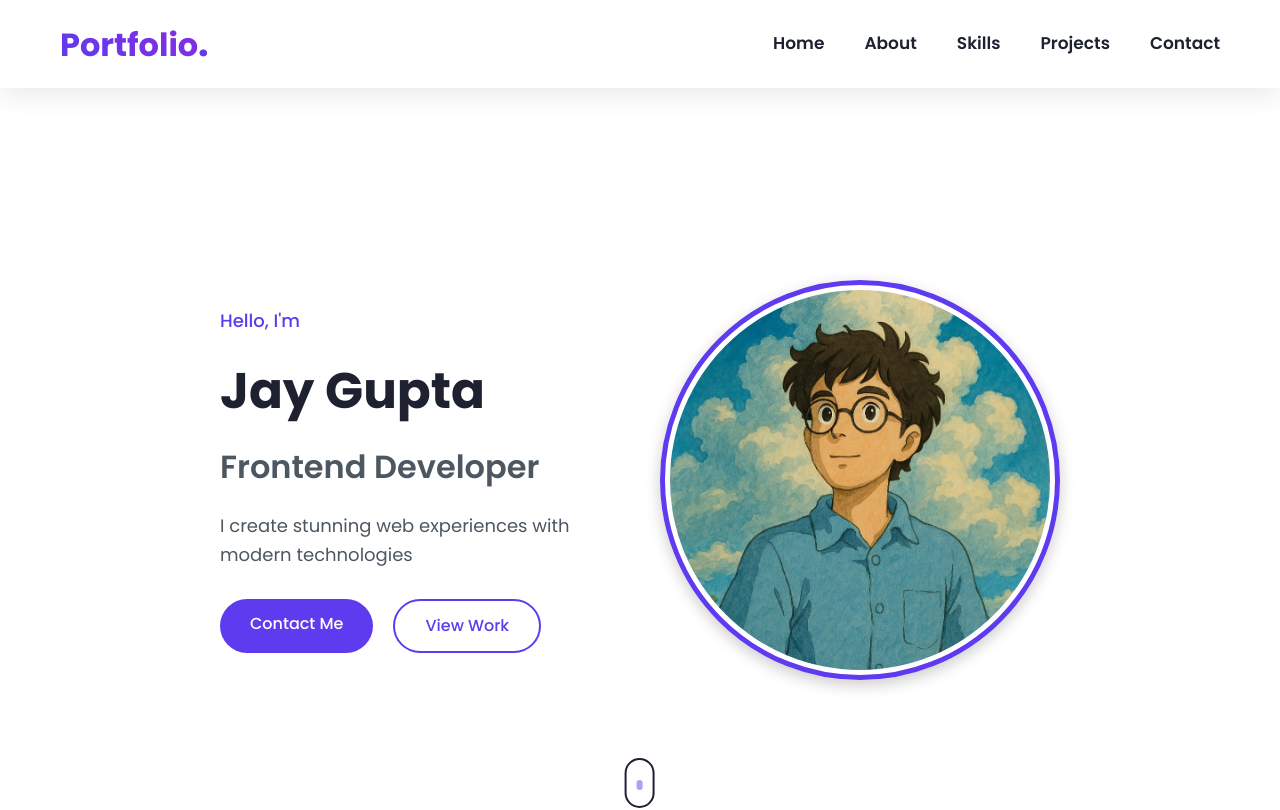
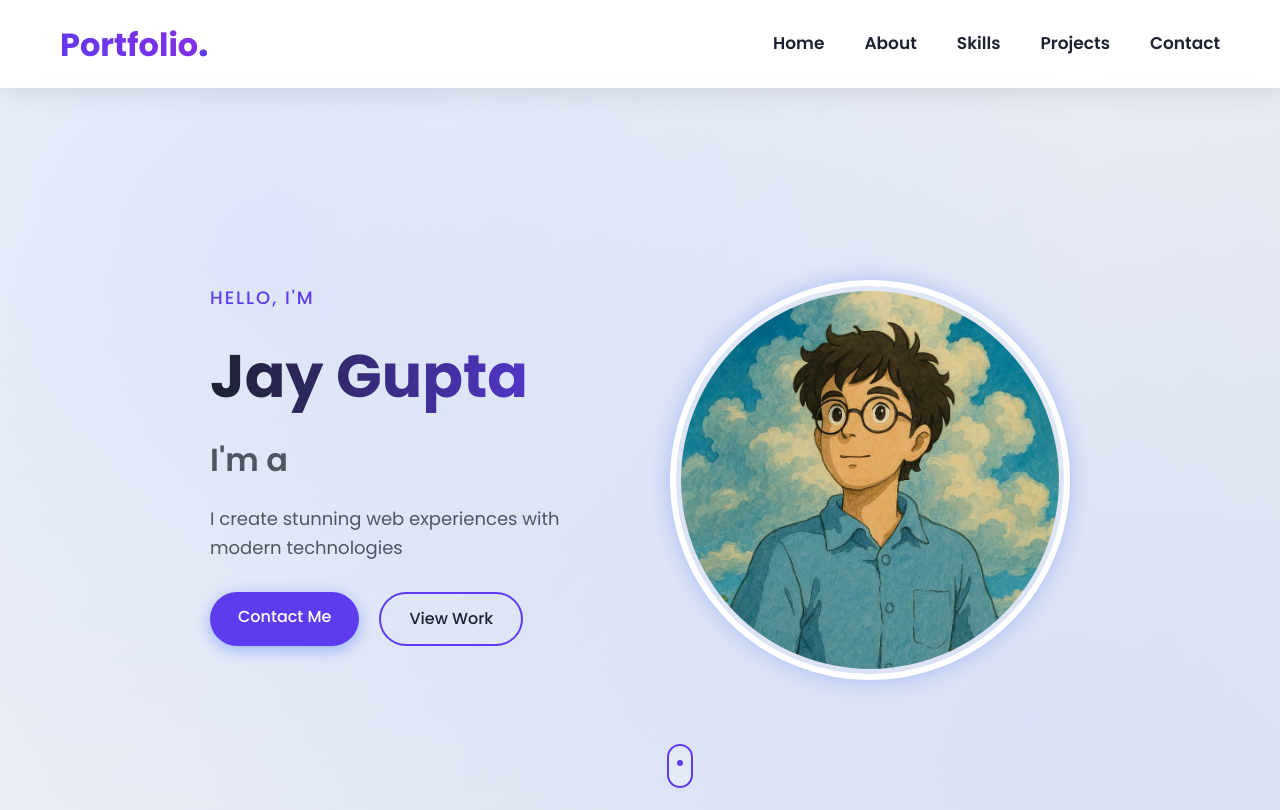
Before and after one commit to JayGupta930/portfolio, a React (Create React App) app: page / in a window 1280 px wide. Shown: the top 810 px of the page. Built offline with nearby package versions, Linux system fonts and the light colour scheme.

Commit message:
Add typing effect and  background to Hero component; enhance styles and animations

```diff
--- a/src/components/Hero.js
+++ b/src/components/Hero.js
@@ -1,33 +1,90 @@
-import React from 'react';
+import React, { useEffect, useRef } from 'react';
 import '../styles/Hero.css';
-import profileImage from '../assets/images/JAY.jpg'; // Import profile image
+import profileImage from '../assets/images/JAY.jpg';
+
+// Typing effect component
+const TypedText = ({ text }) => {
+  const textRef = useRef(null);
+
+  useEffect(() => {
+    const textElement = textRef.current;
+    const fullText = text;
+    let currentIndex = 0;
+    let isDeleting = false;
+    let typingSpeed = 150;
+
+    const type = () => {
+      const currentText = fullText.substring(0, currentIndex);
+      textElement.textContent = currentText;
+
+      if (!isDeleting && currentIndex < fullText.length) {
+        currentIndex++;
+        typingSpeed = 150;
+      } else if (isDeleting && currentIndex > 0) {
+        currentIndex--;
+        typingSpeed = 75;
+      } else {
+        isDeleting = !isDeleting;
+        typingSpeed = isDeleting ? 1000 : 1000;
+      }
+
+      setTimeout(type, typingSpeed);
+    };
+
+    setTimeout(type, 1000);
+
+    return () => {
+      // Clean up if component unmounts
+    };
+  }, [text]);
+
+  return <span ref={textRef} className="typed-text"></span>;
+};
+
+// Particle background component
+const ParticleBackground = () => {
+  return <div className="particles"></div>;
+};
 
 const Hero = () => {
   return (
     <section id="home" className="hero">
+      <ParticleBackground />
+
       <div className="hero-content">
         <div className="hero-text">
-          <h4>Hello, I'm</h4>
-          <h1>Jay Gupta</h1>
-          <h2>Frontend Developer</h2>
-          <p>I create stunning web experiences with modern technologies</p>
-          <div className="hero-buttons">
+          <h4 className="animated-entry">Hello, I'm</h4>
+          <h1 className="animated-entry">Jay Gupta</h1>
+          <h2 className="animated-entry">
+            I'm a <TypedText text="Frontend Developer" />
+          </h2>
+          <p className="animated-entry">I create stunning web experiences with modern technologies</p>
+          <div className="hero-buttons animated-entry">
             <a href="#contact" className="btn primary-btn">Contact Me</a>
             <a href="#projects" className="btn secondary-btn">View Work</a>
           </div>
         </div>
-        <div className="hero-image">
+
+        <div className="hero-image animated-entry">
           <div className="image-container">
-            <img
-              src={profileImage}
-              alt="Jay Gupta - Frontend Developer"
-              className="profile-img rounded"
-            />
+              <img
+                src={profileImage}
+                alt="Jay Gupta - Frontend Developer"
+                className="profile-img"
+                style={{
+                  borderRadius: "50%",
+                  border: "6px solid white",
+                  boxShadow: "0 0 20px rgba(var(--primary-rgb, 41, 98, 255), 0.3)"
+                }}
+              />
+            </div>
           </div>
+      </div>
+
+      <div className="scroll-indicator animated-entry">
+        <div className="scroll-icon">
+          <div className="scroll-dot"></div>
         </div>
-      </div>
-      <div className="scroll-indicator">
-        <div className="mouse"></div>
         <p>Scroll Down</p>
       </div>
     </section>
--- a/src/styles/Hero.css
+++ b/src/styles/Hero.css
@@ -5,6 +5,44 @@
   justify-content: center;
   position: relative;
   padding: 0;
+  overflow: hidden;
+  background: linear-gradient(135deg, #f5f7fa 0%, #e4e8f0 100%);
+}
+
+/* Particle background */
+.particles {
+  position: absolute;
+  top: 0;
+  left: 0;
+  width: 100%;
+  height: 100%;
+  background: transparent;
+  z-index: 0;
+  overflow: hidden;
+}
+
+.particles::before,
+.particles::after {
+  content: "";
+  position: absolute;
+  width: 100%;
+  height: 100%;
+}
+
+.particles::before {
+  background: radial-gradient(
+    circle at 20% 20%,
+    rgba(var(--primary-rgb, 41, 98, 255), 0.1) 0%,
+    transparent 70%
+  );
+}
+
+.particles::after {
+  background: radial-gradient(
+    circle at 80% 80%,
+    rgba(var(--primary-rgb, 41, 98, 255), 0.08) 0%,
+    transparent 70%
+  );
 }
 
 .hero-content {
@@ -15,7 +53,9 @@
   max-width: 1200px;
   margin: 0 auto;
   padding: 0 20px;
-  gap: 40px;
+  gap: 60px;
+  position: relative;
+  z-index: 1;
 }
 
 .hero-text {
@@ -28,13 +68,23 @@
   font-weight: 500;
   color: var(--primary-color);
   margin-bottom: 15px;
+  letter-spacing: 2px;
+  text-transform: uppercase;
 }
 
 .hero-text h1 {
-  font-size: 50px;
-  font-weight: 700;
+  font-size: 60px;
+  font-weight: 800;
   margin-bottom: 10px;
   color: var(--text-dark);
+  background: linear-gradient(
+    90deg,
+    var(--text-dark) 0%,
+    var(--primary-color) 100%
+  );
+  -webkit-background-clip: text;
+  -webkit-text-fill-color: transparent;
+  background-clip: text;
 }
 
 .hero-text h2 {
@@ -44,16 +94,99 @@
   color: var(--text-light);
 }
 
+.typed-text {
+  color: var(--primary-color);
+  position: relative;
+}
+
+.typed-text::after {
+  content: "|";
+  animation: blink 1s infinite;
+}
+
+@keyframes blink {
+  0%,
+  100% {
+    opacity: 1;
+  }
+  50% {
+    opacity: 0;
+  }
+}
+
 .hero-text p {
   font-size: 18px;
   margin-bottom: 30px;
   color: var(--text-light);
   max-width: 500px;
+  line-height: 1.6;
 }
 
 .hero-buttons {
   display: flex;
   gap: 20px;
+  margin-bottom: 30px;
+}
+
+.btn {
+  padding: 12px 28px;
+  border-radius: 30px;
+  font-weight: 500;
+  text-decoration: none;
+  transition: all 0.3s ease;
+  position: relative;
+  overflow: hidden;
+  z-index: 1;
+  text-align: center;
+}
+
+.primary-btn {
+  background: var(--primary-color);
+  color: white;
+  box-shadow: 0 4px 15px rgba(var(--primary-rgb, 41, 98, 255), 0.4);
+}
+
+.primary-btn:hover {
+  transform: translateY(-3px);
+  box-shadow: 0 8px 20px rgba(var(--primary-rgb, 41, 98, 255), 0.6);
+}
+
+.secondary-btn {
+  background: transparent;
+  color: var(--text-dark);
+  border: 2px solid var(--primary-color);
+}
+
+.secondary-btn:hover {
+  background: rgba(var(--primary-rgb, 41, 98, 255), 0.1);
+  transform: translateY(-3px);
+}
+
+.social-icons {
+  display: flex;
+  gap: 20px;
+  margin-top: 20px;
+}
+
+.social-icons a {
+  display: flex;
+  align-items: center;
+  justify-content: center;
+  width: 40px;
+  height: 40px;
+  border-radius: 50%;
+  background: white;
+  color: var(--primary-color);
+  font-size: 20px;
+  transition: all 0.3s ease;
+  box-shadow: 0 4px 10px rgba(0, 0, 0, 0.1);
+}
+
+.social-icons a:hover {
+  transform: translateY(-5px);
+  box-shadow: 0 8px 15px rgba(0, 0, 0, 0.15);
+  color: white;
+  background: var(--primary-color);
 }
 
 .hero-image {
@@ -70,39 +203,12 @@
   align-items: center;
 }
 
-.profile-img-placeholder {
-  width: 350px;
-  height: 350px;
-  border-radius: 50%;
-  background-color: #e0e0e0;
-  position: relative;
-  overflow: hidden;
-}
-
-.profile-img-placeholder::after {
-  content: "Your Profile";
-  display: flex;
-  align-items: center;
-  justify-content: center;
-  position: absolute;
-  top: 0;
-  left: 0;
-  width: 100%;
-  height: 100%;
-  color: #999;
-  font-size: 18px;
-}
-
 .profile-img {
-  width: 100%;
-  height: 100%;
+  width: calc(100% - 16px);
+  height: calc(100% - 16px);
   object-fit: cover;
-}
-
-.profile-img.rounded {
-  border-radius: 50%; /* Makes the image perfectly circular */
-  box-shadow: 0 5px 15px rgba(0, 0, 0, 0.2);
-  border: 5px solid var(--primary-color, #fff);
+  border-radius: 50%; /* Changed from blob shape to circle */
+  box-shadow: 0 10px 30px rgba(0, 0, 0, 0.15);
 }
 
 .scroll-indicator {
@@ -113,44 +219,150 @@
   display: flex;
   flex-direction: column;
   align-items: center;
+  z-index: 10;
+  cursor: pointer;
 }
 
-.mouse {
-  width: 30px;
-  height: 50px;
-  border: 2px solid var(--text-dark);
-  border-radius: 20px;
+.scroll-indicator:hover {
+  transform: translateX(-50%) translateY(-5px);
+}
+
+.scroll-icon {
+  width: 26px;
+  height: 44px;
+  border: 2px solid var(--primary-color);
+  border-radius: 15px;
   position: relative;
   margin-bottom: 10px;
+  display: flex;
+  justify-content: center;
+  background-color: rgba(255, 255, 255, 0.2);
 }
 
-.mouse::before {
-  content: "";
+.scroll-dot {
+  width: 6px;
+  height: 6px;
+  background-color: var(--primary-color);
+  border-radius: 50%;
   position: absolute;
-  width: 6px;
-  height: 10px;
-  background-color: var(--primary-color);
-  border-radius: 3px;
-  top: 10px;
-  left: 50%;
-  transform: translateX(-50%);
-  animation: mouseScroll 1.5s infinite;
+  top: 8px;
+  animation: scrollDown 2s infinite;
 }
 
-@keyframes mouseScroll {
+@keyframes scrollDown {
   0% {
     opacity: 1;
-    transform: translateX(-50%) translateY(0);
+    top: 8px;
+  }
+  50% {
+    opacity: 1;
   }
   100% {
     opacity: 0;
-    transform: translateX(-50%) translateY(20px);
+    top: 28px;
+  }
+}
+
+.scroll-text {
+  font-size: 14px;
+  font-weight: 500;
+  color: var(--primary-color);
+  letter-spacing: 1px;
+  text-transform: uppercase;
+  animation: pulse 2s infinite;
+}
+
+@keyframes pulse {
+  0%, 100% {
+    opacity: 0.7;
+  }
+  50% {
+    opacity: 1;
+  }
+}
+
+.chevron {
+  width: 20px;
+  height: 8px;
+  opacity: 0;
+  transform: scale(0.3);
+  animation: move-chevron 3s ease-out infinite;
+  border-style: solid;
+  border-width: 0 4px 4px 0;
+  border-color: var(--primary-color);
+  transform: rotate(45deg);
+}
+
+.chevron:nth-child(1) {
+  animation-delay: 0s;
+}
+
+.chevron:nth-child(2) {
+  animation-delay: 0.5s;
+}
+
+.chevron:nth-child(3) {
+  animation-delay: 1s;
+}
+
+@keyframes move-chevron {
+  0% {
+    opacity: 0;
+    transform: translateY(0) rotate(45deg) scale(0.8);
+  }
+  50% {
+    opacity: 1;
+    transform: translateY(10px) rotate(45deg) scale(1);
+  }
+  100% {
+    opacity: 0;
+    transform: translateY(20px) rotate(45deg) scale(0.8);
   }
 }
 
 .scroll-indicator p {
   font-size: 14px;
   color: var(--text-light);
+  margin-top: 20px;
+}
+
+/* Animation for staggered entry */
+.animated-entry {
+  opacity: 0;
+  transform: translateY(30px);
+  animation: fadeInUp 0.8s ease forwards;
+}
+
+.hero-text h4.animated-entry {
+  animation-delay: 0.2s;
+}
+.hero-text h1.animated-entry {
+  animation-delay: 0.4s;
+}
+.hero-text h2.animated-entry {
+  animation-delay: 0.6s;
+}
+.hero-text p.animated-entry {
+  animation-delay: 0.8s;
+}
+.hero-buttons.animated-entry {
+  animation-delay: 1s;
+}
+.social-icons.animated-entry {
+  animation-delay: 1.2s;
+}
+.hero-image.animated-entry {
+  animation-delay: 0.8s;
+}
+.scroll-indicator.animated-entry {
+  animation-delay: 1.4s;
+}
+
+@keyframes fadeInUp {
+  to {
+    opacity: 1;
+    transform: translateY(0);
+  }
 }
 
 @media (max-width: 992px) {
@@ -174,6 +386,15 @@
   .hero-buttons {
     justify-content: center;
   }
+
+  .social-icons {
+    justify-content: center;
+  }
+
+  .image-blob {
+    width: 300px;
+    height: 300px;
+  }
 }
 
 @media (max-width: 576px) {
@@ -189,4 +410,9 @@
     flex-direction: column;
     gap: 15px;
   }
+
+  .image-blob {
+    width: 250px;
+    height: 250px;
+  }
 }
```
